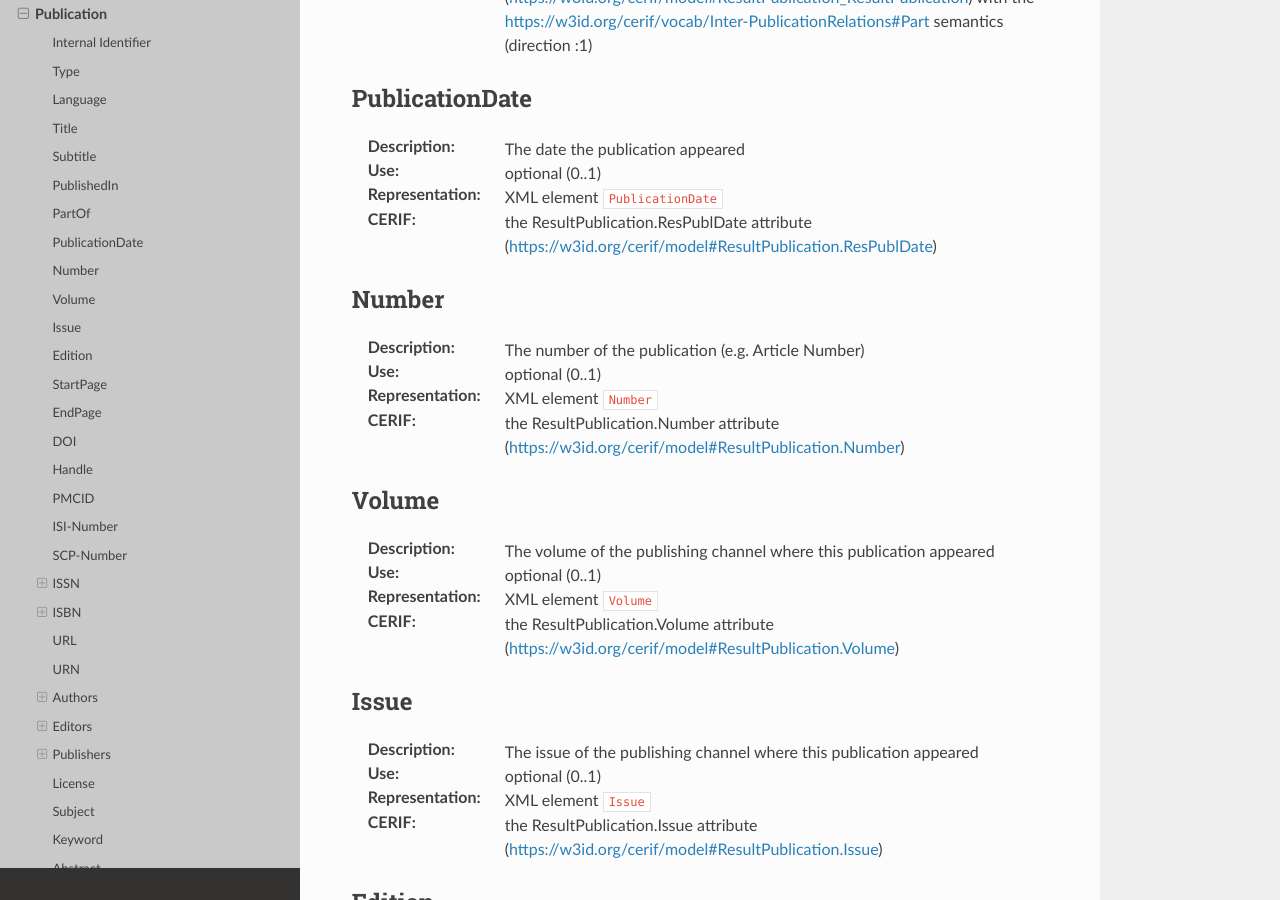
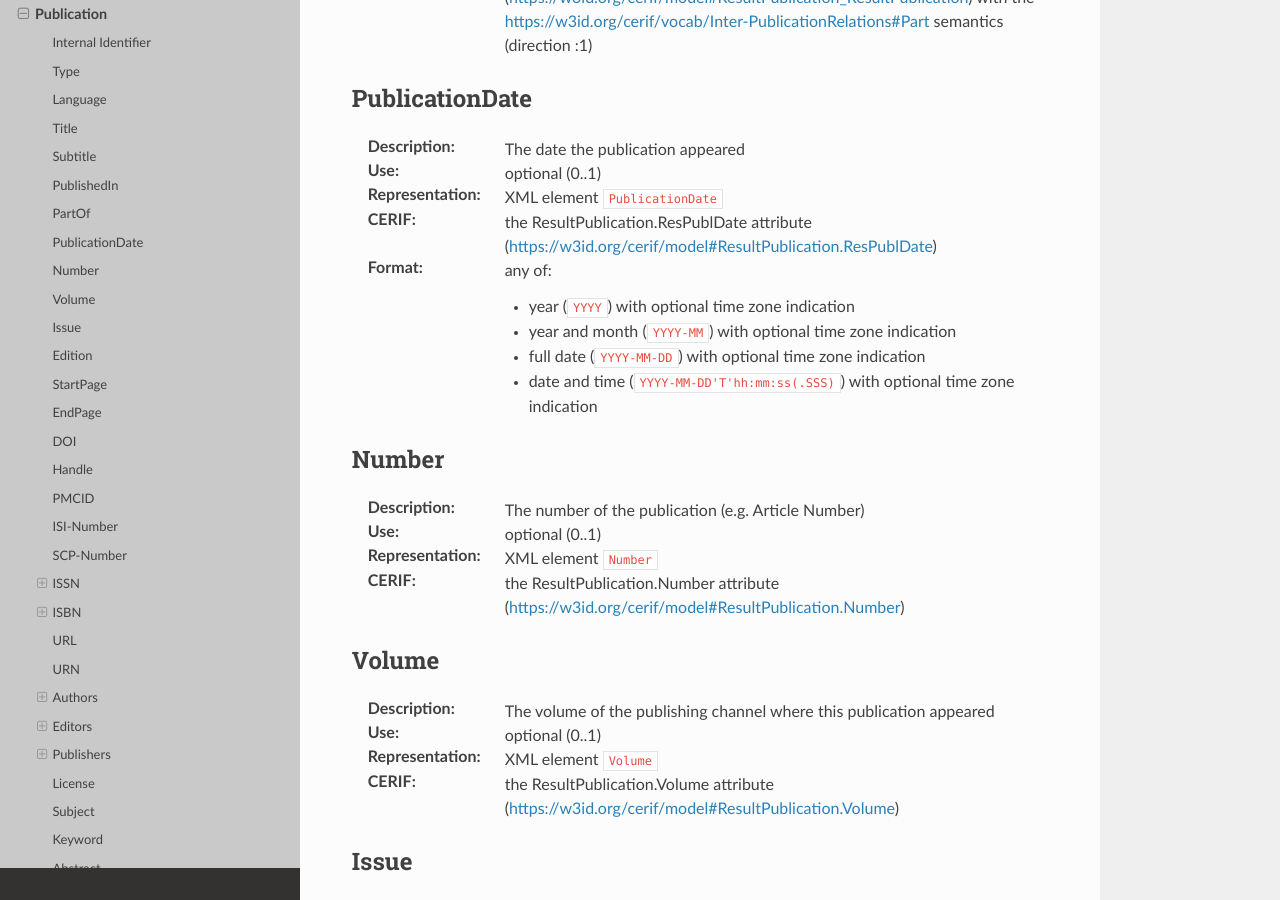
Before and after one commit to openaire/guidelines-cris-managers, a Sphinx documentation site: the page built from docs/cerif_xml_publication_entity.rst, in a window 1280 px wide and 900 px high, scrolled down 6586 px. Built offline with Sphinx 7.4.7 and the Read the Docs theme 2.0.0, drawn with Linux system fonts in a browser that asks for light colours.

Commit message:
date & datetime precision documented (closes #47)

```diff
--- a/docs/cerif_xml_event_entity.rst
+++ b/docs/cerif_xml_event_entity.rst
@@ -66,6 +66,7 @@ StartDate
 :Use: optional (0..1)
 :Representation: XML element ``StartDate``
 :CERIF: the Event.StartDate attribute (`<https://w3id.org/cerif/model#Event.StartDate>`_)
+:Format: full date (``YYYY-MM-DD``) with optional time zone indication
 
 
 
@@ -75,6 +76,7 @@ EndDate
 :Use: optional (0..1)
 :Representation: XML element ``EndDate``
 :CERIF: the Event.EndDate attribute (`<https://w3id.org/cerif/model#Event.EndDate>`_)
+:Format: full date (``YYYY-MM-DD``) with optional time zone indication
 
 
 
--- a/docs/cerif_xml_patent_entity.rst
+++ b/docs/cerif_xml_patent_entity.rst
@@ -49,6 +49,7 @@ RegistrationDate
 :Use: optional (0..1)
 :Representation: XML element ``RegistrationDate``
 :CERIF: the ResultPatent.RegistrationDate attribute (`<https://w3id.org/cerif/model#ResultPatent.RegistrationDate>`_)
+:Format: full date (``YYYY-MM-DD``) with optional time zone indication
 
 
 
@@ -57,6 +58,7 @@ ApprovalDate
 :Use: optional (0..1)
 :Representation: XML element ``ApprovalDate``
 :CERIF: the ResultPatent.ApprovalDate attribute (`<https://w3id.org/cerif/model#ResultPatent.ApprovalDate>`_)
+:Format: full date (``YYYY-MM-DD``) with optional time zone indication
 
 
 
--- a/docs/cerif_xml_project_entity.rst
+++ b/docs/cerif_xml_project_entity.rst
@@ -57,6 +57,7 @@ StartDate
 :Use: optional (0..1)
 :Representation: XML element ``StartDate``
 :CERIF: the Project.StartDate attribute (`<https://w3id.org/cerif/model#Project.StartDate>`_)
+:Format: full date (``YYYY-MM-DD``) with optional time zone indication
 
 
 
@@ -66,6 +67,7 @@ EndDate
 :Use: optional (0..1)
 :Representation: XML element ``EndDate``
 :CERIF: the Project.EndDate attribute (`<https://w3id.org/cerif/model#Project.EndDate>`_)
+:Format: full date (``YYYY-MM-DD``) with optional time zone indication
 
 
 
--- a/docs/cerif_xml_publication_entity.rst
+++ b/docs/cerif_xml_publication_entity.rst
@@ -129,6 +129,12 @@ PublicationDate
 :Use: optional (0..1)
 :Representation: XML element ``PublicationDate``
 :CERIF: the ResultPublication.ResPublDate attribute (`<https://w3id.org/cerif/model#ResultPublication.ResPublDate>`_)
+:Format: any of:
+
+  * year (``YYYY``) with optional time zone indication
+  * year and month (``YYYY-MM``) with optional time zone indication
+  * full date (``YYYY-MM-DD``) with optional time zone indication
+  * date and time (``YYYY-MM-DD'T'hh:mm:ss(.SSS)``) with optional time zone indication
 
 
 
```
Also changed, not shown: 1 other file.
